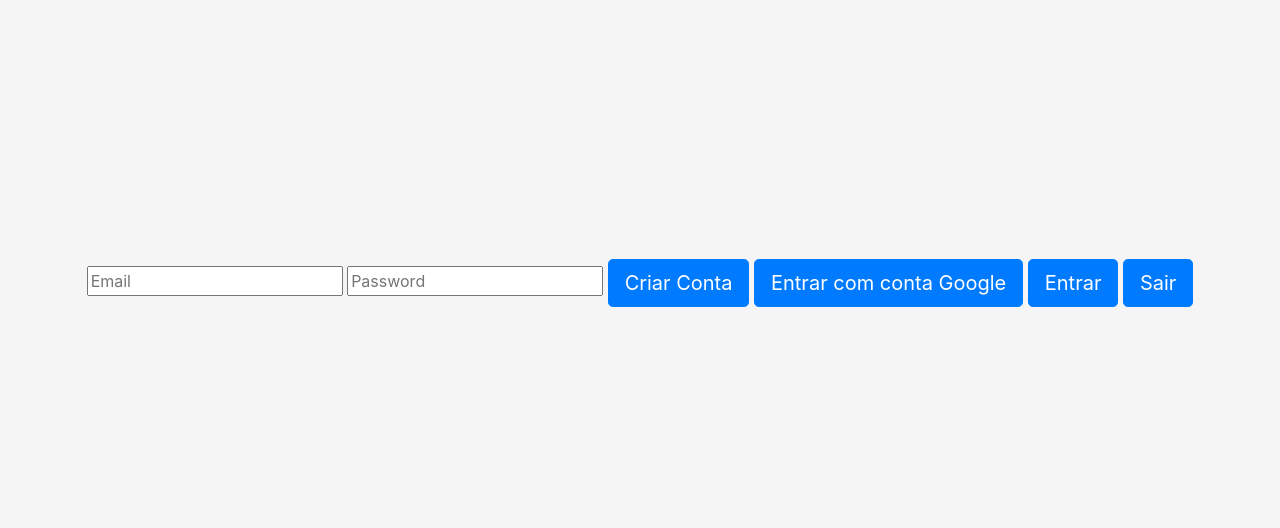
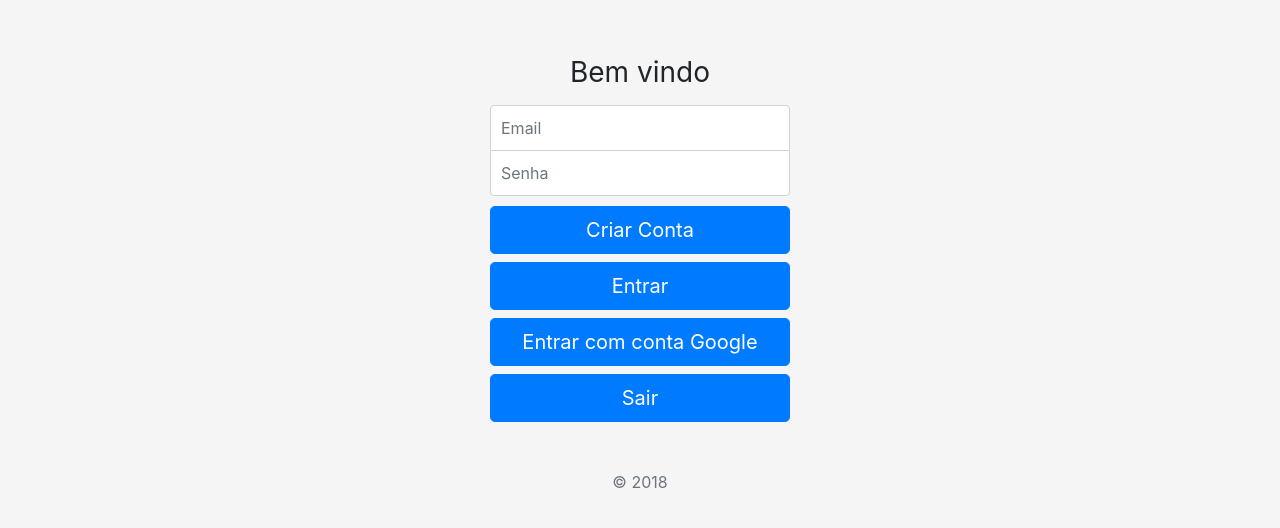
Before and after one commit to merciof/firebase-proj1, a plain HTML site: page firebase-auth/public/index.html in a window 1280 px wide. Shown: the part 117-645 px from the top of the page. Drawn offline with nearby package versions, Linux system fonts and the light colour scheme; some packages are replaced by stand-ins of ours.

Commit message:
melhoria na interface visual

```diff
--- a/firebase-auth/public/app.js
+++ b/firebase-auth/public/app.js
@@ -23,6 +23,8 @@ btnEmailLogin.addEventListener('click', e => {
             const errorCode = error.code;
             const errorMessage = error.errorMessage;
             window.console.log('Email Sign-in Error: ' + errorCode + '--' + errorMessage);
+            const erroLoginMsg = 'Email ou senha inválidos';
+            window.document.getElementById('msg').innerHTML = erroLoginMsg;
         });
 });
 
@@ -42,7 +44,9 @@ btnCreateAccount.addEventListener('click', e => {
             const errorCode = error.code;
             const errorMessage = error.message;
             window.console.log('Error: ' + errorCode + '- - ' + errorMessage);
-            window.document.getElementById('msg').innerHTML = 'Error: ' + errorCode + '- - ' + errorMessage;
+            // window.document.getElementById('msg').innerHTML = 'Error: ' + errorCode + '- - ' + errorMessage;
+            const errorCreateAccountMsg = 'Email inválido ou senha muito curta.';
+            window.document.getElementById('msg').innerHTML = errorCreateAccountMsg;
         });
 });
 
--- a/firebase-auth/public/index.html
+++ b/firebase-auth/public/index.html
@@ -25,7 +25,7 @@
 <body class="text-center">
 
 
-    <!-- <form class="form-signin">
+  <!-- <form class="form-signin">
         <img class="mb-4" src="https://getbootstrap.com/assets/brand/bootstrap-solid.svg" alt="" width="72" height="72">
         <h1 class="h3 mb-3 font-weight-normal">Please sign in</h1>
         <input id="txtEmail" type="email" class="form-control" placeholder="Email">
@@ -45,23 +45,25 @@
         <div id="msg" class="alert alert-light" role="alert"></div>
       </form> -->
 
-      <div class="container">
-        <div class="row">
-          <div class="col-md-12">
-              <input id="txtEmail" type="text" placeholder="Email">
-              <input id="txtPassword" type="text" placeholder="Password">
+  <div class="form-signin">
+        <!-- <form class="form-signin"> -->
+            <h1 class="h3 mb-3 font-weight-normal">Bem vindo</h1>
 
-              <button id="btnCreateAccount" class="btn btn-lg btn-primary" type="submit">Criar Conta</button>
-              <button id="btnLogin" class="btn btn-lg btn-primary" type="submit">Entrar com conta Google</button>
-              <button id="btnEmailLogin" class="btn btn-lg btn-primary" type="submit"> Entrar</button>
-              <button id="btnLogout" class="btn btn-lg btn-primary" type="submit">Sair</button>
-              <div id="msg"></div>
-          </div>
-        </div>
-      </div>
+        <input id="txtEmail" type="email" placeholder="Email" class="form-control">
+        <input id="txtPassword" type="password" placeholder="Senha" class="form-control">
+
+        <button id="btnCreateAccount" class="btn btn-lg btn-primary btn-block" type="submit">Criar Conta</button>
+        <button id="btnEmailLogin" class="btn btn-lg btn-primary btn-block" type="submit"> Entrar</button>
+        <button id="btnLogin" class="btn btn-lg btn-primary btn-block" type="submit">Entrar com conta Google</button>
+        <button id="btnLogout" class="btn btn-lg btn-primary btn-block" type="submit">Sair</button>
+        <p class="mt-5 mb-3 text-muted">&copy; 2018</p>
+
+        <div id="msg"></div>
+
+  </div>
 
 
-    <!-- <button type="button" class="btn btn-outline-primary">Log in</button>
+  <!-- <button type="button" class="btn btn-outline-primary">Log in</button>
     <button type="button" class="btn btn-outline-primary">Create account</button> -->
 
 
```
Also changed, not shown: firebase-auth/public/signin.css (line endings or trailing spaces).
